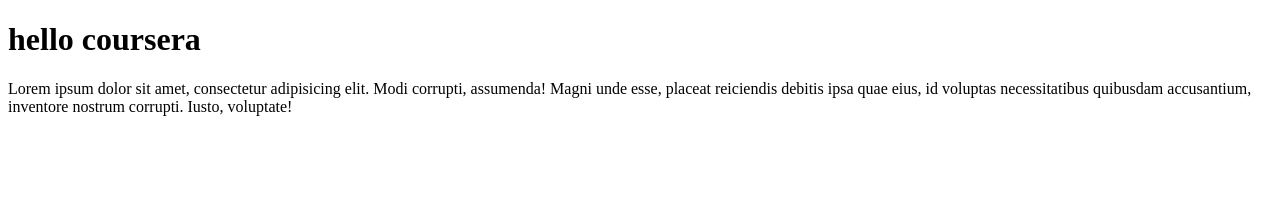
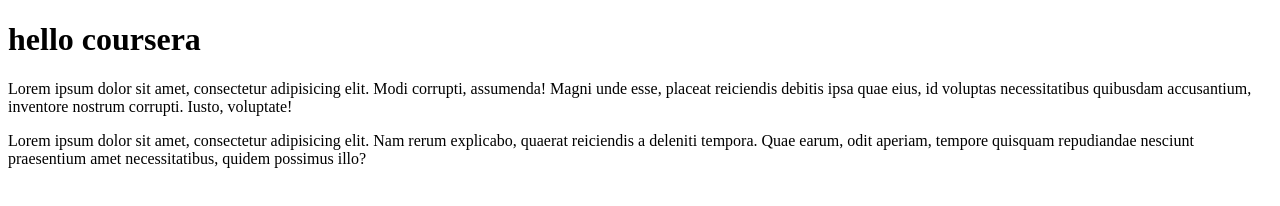
Before and after one commit to HichamAhrach/coursera-angular, a plain HTML site: page index.html in a window 1280 px wide. Drawn offline with Linux system fonts and the light colour scheme.

Commit message:
Next version of web file.

```diff
--- a/index.html
+++ b/index.html
@@ -7,5 +7,7 @@
 <h1>hello coursera</h1>
 <p>Lorem ipsum dolor sit amet, consectetur adipisicing elit. Modi corrupti, assumenda! Magni unde esse, placeat reiciendis debitis ipsa quae eius, id voluptas necessitatibus quibusdam accusantium, inventore nostrum corrupti. Iusto, voluptate!</p>
 
+<p>Lorem ipsum dolor sit amet, consectetur adipisicing elit. Nam rerum explicabo, quaerat reiciendis a deleniti tempora. Quae earum, odit aperiam, tempore quisquam repudiandae nesciunt praesentium amet necessitatibus, quidem possimus illo?</p>
+
 </body>
 </html>
```
